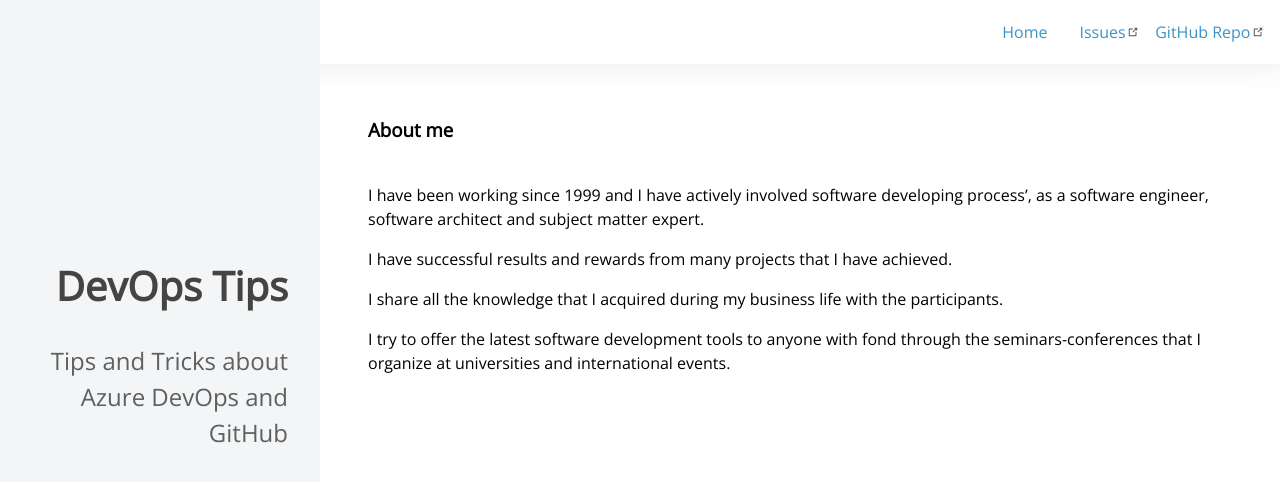
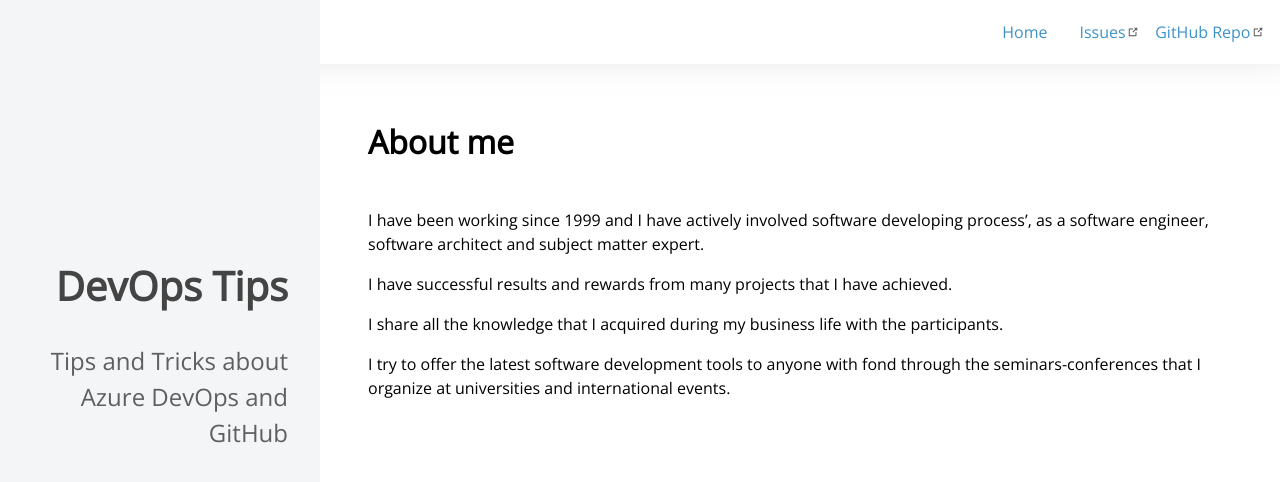
Before and after one commit to polatengin/devopstips.net, a Jekyll site: the page built from about.html, in a window 1280 px wide. Shown: the top 482 px of the page. Built offline with Jekyll 4.4.1, drawn with Linux system fonts in a browser that asks for light colours; nearby versions of some CDN libraries.

Commit message:
default page layout simplified

```diff
--- a/_layouts/page.html
+++ b/_layouts/page.html
@@ -1,9 +1,5 @@
 ---
 layout: default
 ---
-<h3 class="entry-title">{{ page.title }}</h3>
-<div class="row">
-  <div class="col-xs-12">
-    {{ content }}
-  </div>
-</div>
+<h1>{{ page.title }}</h1>
+{{ content }}
```
